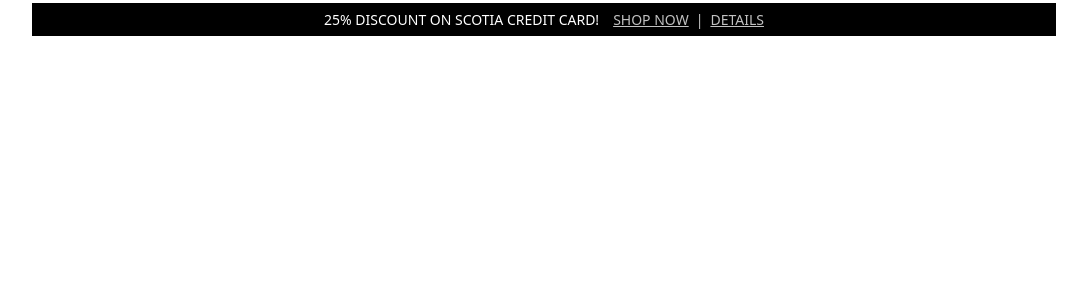
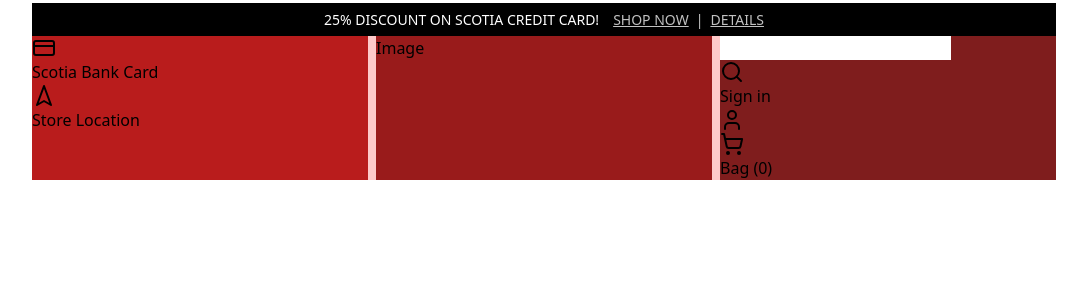
Before and after one commit to akendra-chaulagain/tailwind_css_practice, a Next.js app: page / in a window 1280 px wide. Shown: the top 300 px of the page, without its empty margins (96-1183 px from the left). Built offline with nearby package versions, Linux system fonts and the light colour scheme.

Commit message:
icons added

```diff
--- a/app/page.tsx
+++ b/app/page.tsx
@@ -1,3 +1,4 @@
+import Logobar from '@/components/Logobar'
 import Topbar from '@/components/Topbar'
 import React from 'react'
 
@@ -5,6 +6,7 @@ const page = () => {
   return (
    <>
    <Topbar />
+   <Logobar />
    </>
   )
 }
--- /dev/null
+++ b/components/Logobar.tsx
@@ -0,0 +1,62 @@
+import React from "react";
+import {
+  CreditCard,
+  Navigation2,
+  Search,
+  ShoppingCart,
+  User,
+} from "lucide-react";
+
+const Logobar = () => {
+  return (
+    <>
+      <div className="bg-red-200 h-auto">
+        <div className="grid grid-cols-3 gap-2">
+          <div className="bg-red-700">
+            <div>
+              <div>
+                <span>
+                  {" "}
+                  <CreditCard />
+                  Scotia Bank Card
+                </span>
+              </div>
+              <div>
+                <span>
+                  <Navigation2 />
+                </span>
+                <span>Store Location</span>
+              </div>
+            </div>
+          </div>
+          <div className="bg-red-800">Image</div>
+          <div className="bg-red-900">
+            <div>
+              <span>
+                <input type="text" />
+              </span>
+
+              <span>
+                <Search />
+              </span>
+            </div>
+            <div>
+              <span>Sign in</span>
+              <span>
+                <User />
+              </span>
+            </div>
+            <div>
+              <span>
+                <ShoppingCart />
+              </span>
+              <span>Bag (0)</span>
+            </div>
+          </div>
+        </div>
+      </div>
+    </>
+  );
+};
+
+export default Logobar;
--- a/package.json
+++ b/package.json
@@ -10,6 +10,7 @@
   },
   "dependencies": {
     "@tailwindcss/postcss": "^4.0.8",
+    "lucide-react": "^0.475.0",
     "next": "15.1.7",
     "react": "^19.0.0",
     "react-dom": "^19.0.0"
```
Also changed, not shown: 1 other file (tests, documents, lock files or other folders).
